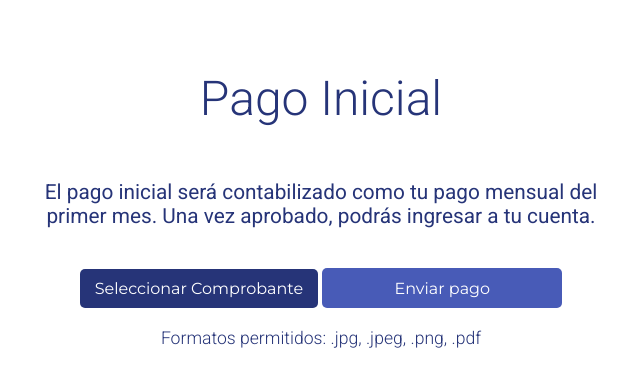
After one commit to Elkirla/ESI-proyecto, a PHP site: page /app/Vistas/PagoInicial.php in a window 1280 px wide. The commit adds this page. Shown: the top 387 px of the page, without its empty margins (319-959 px from the left). Run offline with PHP 8.4, Linux system fonts and the light colour scheme.

Commit message:
Pagos iniciales Implementados

```diff
--- a/app/Config/routes.php
+++ b/app/Config/routes.php
@@ -10,6 +10,7 @@ $routes = [
         "/exitoregistro"    => "HomeControl@exitoregistro",
         "/login"            => "AuthControl@loginView",
         "/registro"         => "AuthControl@registroView",
+        "/pagoInicial"      => "AuthControl@PagoInicialView",
 
         // ======================
         // DASHBOARDS
--- /dev/null
+++ b/app/Vistas/PagoInicial.php
@@ -0,0 +1,39 @@
+<!DOCTYPE html>
+<html lang="en">
+<head>
+    <meta charset="UTF-8">
+    <meta name="viewport" content="width=device-width, initial-scale=1.0">
+    <link rel="stylesheet" href="public/css/PagoInicial.css">
+    <link rel="icon" href="public/imagenes/logo.png" type="icon">
+    <link href="https://fonts.googleapis.com/css2?family=Roboto:wght@100;300;400;500;700;900&display=swap" rel="stylesheet">
+    <link href="https://fonts.googleapis.com/css2?family=Montserrat:wght@400;700&display=swap" rel="stylesheet">
+    <title>Ingreso a la cooperativa</title>
+</head>
+<body>
+    <div class="IngresarPago section">
+        <h1>Pago Inicial</h1>
+        <p class="descripcion-pago">
+            El pago inicial será contabilizado como tu pago mensual del primer mes.
+            Una vez aprobado, podrás ingresar a tu cuenta.
+        </p>
+
+        <div class="info-pago">
+            <p> <span id="MontoMensual"></span></p>
+        </div>
+
+        <form action="" class="form-pago" id="form-pago" enctype="multipart/form-data">
+            <label for="archivo" class="label-file">
+                Seleccionar Comprobante
+            </label>
+            <input type="file" name="archivo" id="archivo" accept=".jpg,.jpeg,.png,.pdf" required>
+            <button type="submit" id="btn-pagar" class="btn-pago">Enviar pago</button>
+            <label id="mensaje-error"></label>
+        </form>
+
+        <small class="nota">Formatos permitidos: .jpg, .jpeg, .png, .pdf</small>
+    </div>
+
+    <script src="public/js/pagoInicial.js"></script>
+</body>
+
+</html>
--- /dev/null
+++ b/public/css/PagoInicial.css
@@ -0,0 +1,92 @@
+.IngresarPago {
+    width: 90%;
+    display: flex;
+    margin-top: 30%;
+    flex-direction: column;
+    max-width: 600px;
+    margin: auto;
+    background: #ffffff;
+    padding: 30px;
+    border-radius: 10px;
+    font-family: 'Montserrat', sans-serif;
+    color: #263478;
+    text-align: center;
+}
+h1{
+    font-family: "Roboto";
+    font-weight: 300;
+    font-size: 3rem;
+}
+.descripcion-pago {
+    font-family: "Roboto";
+    font-weight: 400;
+    font-size: 1.3rem;
+    margin-bottom: 20px;
+}
+
+.info-pago p {
+    font-family: "Roboto";
+    font-weight: 500;
+    font-size: 1.1rem;
+    margin: 5px 0;
+}
+
+.estado-proceso ul {
+    list-style: none;
+    padding: 0;
+    margin: 15px 0;
+    text-align: left;
+}
+
+.estado-proceso li {
+    margin-bottom: 6px;
+}
+
+.label-file {
+    display: inline-block;
+    background: #263478;
+    color: white;
+    padding: 10px 15px;
+    margin-bottom: 10px;
+    cursor: pointer;
+    border-radius: 5px;
+}
+
+#archivo {
+    display: none;
+}
+
+.btn-pago {
+    background: #485BB7;
+    color: white;
+    border: none;
+    height: 40px;
+    width: 240px;
+    padding: 10px 25px;
+    margin-top: 15px;
+    cursor: pointer;
+    font-size: 1rem;
+    font-family: "Montserrat" ;
+    border-radius: 5px;
+    transition: .3s;
+}
+
+.btn-pago:hover {
+    opacity: 0.8;
+}
+
+.nota {
+    margin-top: 10px;
+    display: block;
+    font-family: "Roboto";
+    font-weight: 300;
+    font-size: 1.1rem;
+}
+
+#mensaje-error {
+    margin-top: 10px;
+    color: #e76f6f;
+    font-family: "Roboto";
+    font-weight: 500;
+    font-size: 1.1rem;
+}
--- a/public/js/dashboard.js
+++ b/public/js/dashboard.js
@@ -413,7 +413,7 @@ async function cargarpagos() {
         const mensualidadResp = await fetch("/obtener-mensualidad");
         const mensualidadData = await mensualidadResp.json();
         const montoMensual = mensualidadData[0].valor;
-        document.getElementById("MontoMensual").innerText = `Monto: $${montoMensual}`;
+        document.getElementById("MontoMensual").innerText = `$${montoMensual}`;
 
         // 3. Obtener mes actual
         const pagosResp = await fetch("/pagosusuario");
@@ -683,7 +683,7 @@ if (resultado.success) {
         }
     }
 
-    async function procesarPago(e) {
+async function procesarPago(e) {
         e.preventDefault();
 
         // Deshabilitar botón para evitar múltiples envíos
@@ -726,7 +726,6 @@ if (resultado.success) {
 
             console.error('Error detallado (solo desarrollo):', err);
         } finally {
-            // Rehabilitar botón siempre
             enviarPagoBtn.disabled = false;
             enviarPagoBtn.textContent = 'Enviar Pago';
         }
--- /dev/null
+++ b/public/js/pagoInicial.js
@@ -0,0 +1,79 @@
+document.addEventListener('DOMContentLoaded', function() {
+    const enviarPagoBtn = document.getElementById('btn-pagar');
+    const formPago = document.getElementById('form-pago');
+    const textoError = document.getElementById("mensaje-error");
+
+    async function cargarMonto() {
+        const mensualidadResp = await fetch("/obtener-mensualidad");
+        const mensualidadData = await mensualidadResp.json();
+        const montoMensual = mensualidadData[0].valor;
+        document.getElementById("MontoMensual").innerText = `Monto: $${montoMensual}`;
+    }
+
+    cargarMonto();
+    enviarPagoBtn.addEventListener('click', procesarPago);
+
+  async function procesarPago(e) {
+    e.preventDefault();
+
+    textoError.style.display = "none";
+
+    const archivo = document.getElementById("archivo").files[0];
+    if (!archivo) {
+        mostrarMensaje("Debes seleccionar un comprobante.", "red");
+        return;
+    }
+
+    enviarPagoBtn.disabled = true;
+    enviarPagoBtn.textContent = 'Procesando...';
+
+    try {
+        const formData = new FormData(formPago);
+
+        const respuesta = await fetch('/pago', {
+            method: 'POST',
+            body: formData
+        });
+
+        const contentType = respuesta.headers.get('content-type');
+        if (!contentType || !contentType.includes('application/json')) {
+            throw new Error('BAD_JSON_FORMAT');
+        }
+
+        const resultado = await respuesta.json();
+
+        if (resultado.success) {
+            formPago.reset();
+            mostrarMensaje(
+                resultado.message || "Comprobante enviado correctamente. Espera aprobación.",
+                "green"
+            );
+        } else {
+            mostrarMensaje(
+                resultado.error || "No se pudo procesar el pago.",
+                "red"
+            );
+        }
+
+    } catch (err) {
+        console.error("Error detallado:", err);
+
+        if (err.message === "BAD_JSON_FORMAT") {
+            mostrarMensaje("Error en la respuesta del servidor. Intenta más tarde.", "red");
+        } else {
+            mostrarMensaje("Error de conexión. Revisa tu internet e intenta nuevamente.", "red");
+        }
+
+    } finally {
+        enviarPagoBtn.disabled = false;
+        enviarPagoBtn.textContent = 'Subir Comprobante';
+    }
+}
+
+
+    function mostrarMensaje(texto, color) {
+        textoError.textContent = texto;
+        textoError.style.color = color;
+        textoError.style.display = "block";
+    }
+});
```
Also changed, not shown: app/Controladores/AuthControl.php (+24 -13 lines), app/Controladores/PagosControl.php (+17 -0 lines), public/js/login.js (+13 -7 lines).
